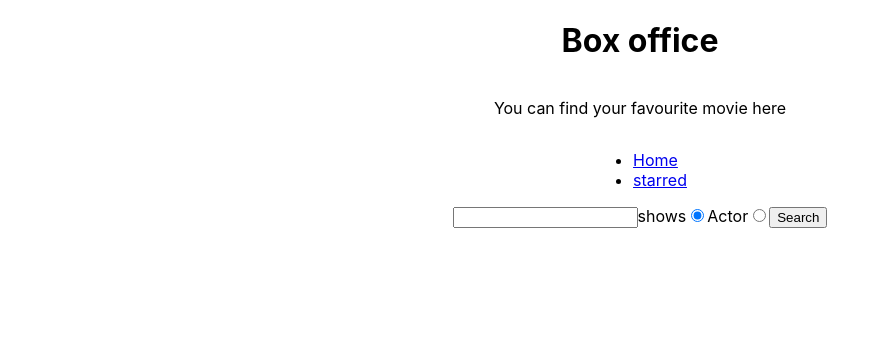
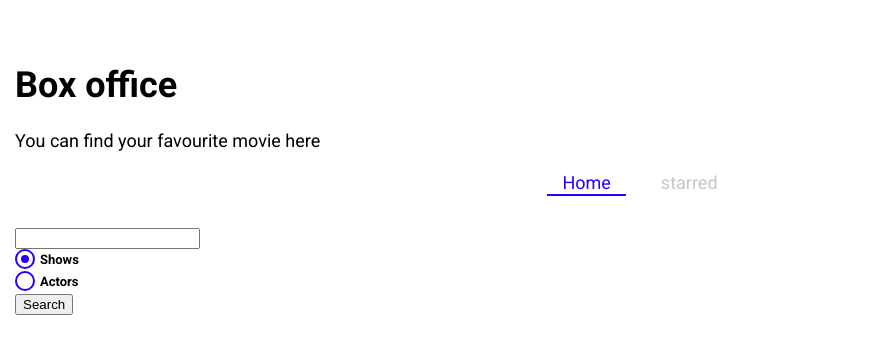
Before and after one commit to rajnibhatt/Box-Offiice-game, a React (Create React App) app: page / in a window 1280 px wide. Shown: the top 354 px of the page, without its empty margins (0-875 px from the left). Built offline with nearby package versions, Linux system fonts and the light colour scheme.

Commit message:
installled stylled component .create global theme with style component

```diff
--- a/package.json
+++ b/package.json
@@ -11,6 +11,7 @@
     "react-dom": "^18.2.0",
     "react-router-dom": "^6.14.1",
     "react-scripts": "5.0.1",
+    "styled-components": "^6.0.4",
     "web-vitals": "^2.1.4",
     "workbox-background-sync": "^6.6.0",
     "workbox-broadcast-update": "^6.6.0",
--- a/public/index.html
+++ b/public/index.html
@@ -21,7 +21,11 @@
       work correctly both with client-side routing and a non-root public URL.
       Learn how to configure a non-root public URL by running `npm run build`.
     -->
-    <title>React App</title>
+    <link
+  href="https://fonts.googleapis.com/css?family=Roboto:300,400,700,&display=swap"
+  rel="stylesheet"
+/>
+    <title>Box-Office</title>
   </head>
   <body>
     <noscript>You need to enable JavaScript to run this app.</noscript>
--- a/src/App.css
+++ /dev/null
@@ -1,44 +0,0 @@
-.App {
-  text-align: center;
-}
-
-.App-logo {
-  height: 40vmin;
-  pointer-events: none;
-}
-
-@media (prefers-reduced-motion: no-preference) {
-  .App-logo {
-    animation: App-logo-spin infinite 20s linear;
-  }
-}
-
-.App-header {
-  background-color: #282c34;
-  min-height: 100vh;
-  display: flex;
-  flex-direction: column;
-  align-items: center;
-  justify-content: center;
-  font-size: calc(10px + 2vmin);
-  color: white;
-}
-
-.App-link {
-  color: #61dafb;
-}
-
-@keyframes App-logo-spin {
-  from {
-    transform: rotate(0deg);
-  }
-  to {
-    transform: rotate(360deg);
-  }
-}
-.container{
-  display: flex;
-  justify-content: center;
-  align-items: center;
-  flex-direction: column;
-}
--- a/src/App.jsx
+++ b/src/App.jsx
@@ -4,7 +4,7 @@
 import Started from './Pages/Stared';
 import MainLayout from './Component/MainLayout';
 import Show from './Pages/Show';
-import './App.css';
+import { GlobalTheme } from './Pages/theme';
 
 const queryClient = new QueryClient();
 
@@ -13,6 +13,7 @@
 
    return(
    <QueryClientProvider client={queryClient}>
+      <GlobalTheme>
    <BrowserRouter>
    <Routes>
    <Route element={<MainLayout/>}>
@@ -24,6 +25,7 @@
 
    </Routes>
    </BrowserRouter>
+ </GlobalTheme>
    </QueryClientProvider>
 
    );
--- /dev/null
+++ b/src/Component/CustomRadio.jsx
@@ -0,0 +1,56 @@
+import styled from "styled-components";
+const CustomRadio = ({label,...inputProps})=>{
+    return(
+<StyledRadio>
+    {label}
+    <input {...inputProps} type="radio"/>
+    <span/>
+</StyledRadio>
+    );
+}
+export default CustomRadio;
+const StyledRadio = styled.label`
+  display: block;
+  position: relative;
+  padding-left: 25px;
+  cursor: pointer;
+  font-size: 13px;
+  user-select: none;
+  font-weight: 700;
+  line-height: 1.65;
+  input {
+    position: absolute;
+    opacity: 0;
+    cursor: pointer;
+  }
+  span {
+    position: absolute;
+    top: 0;
+    left: 0;
+    height: 16px;
+    width: 16px;
+    background-color: #fff;
+    border: 2px solid ${({ theme }) => theme.mainColors.blue};
+    border-radius: 50%;
+  }
+  input:checked ~ span {
+    background-color: #fff;
+    border: 2px solid ${({ theme }) => theme.mainColors.blue};
+  }
+  span:after {
+    content: '';
+    position: absolute;
+    display: none;
+  }
+  input:checked ~ span:after {
+    display: block;
+  }
+  span:after {
+    top: 4px;
+    left: 4px;
+    width: 8px;
+    height: 8px;
+    border-radius: 50%;
+    background: ${({ theme }) => theme.mainColors.blue};
+  }
+`;
--- a/src/Component/Navs.jsx
+++ b/src/Component/Navs.jsx
@@ -1,4 +1,5 @@
-import { Link } from "react-router-dom";
+import styled from "styled-components";
+import { NavLink } from "react-router-dom";
 const Links = [
     {
 text: "Home",
@@ -11,14 +12,56 @@
 ]
 const Navs = () =>{
     return ( <div className="container">
-<ul>{Links.map((item)=>(
+<NavList>{Links.map((item)=>(
      <li key={item.to}>
-        <Link to={item.to}>{item.text}</Link>
+        <LinkStyled to={item.to}>{item.text}</LinkStyled>
      </li>
 
 ))}
-</ul>
+</NavList>
     </div>
     );
 }
 export default Navs;
+
+const NavList = styled.ul`
+  display: flex;
+  justify-content: center;
+  list-style: none;
+  margin: 0 0 30px;
+  padding: 0;
+  li {
+    margin: 0 10px;
+  }
+`;
+
+const LinkStyled = styled(NavLink)`
+  display: block;
+  padding: 3px 15px;
+  position: relative;
+  text-decoration: none;
+  color: ${({ theme }) => theme.mainColors.gray};
+  &.active {
+    color: ${({ theme }) => theme.mainColors.blue};
+    &:after {
+      content: '';
+      position: absolute;
+      display: block;
+      height: 2px;
+      left: 0%;
+      bottom: 0;
+      background-color: ${({ theme }) => theme.mainColors.blue};
+      animation: slide-in 0.3s ease-in forwards;
+      @keyframes slide-in {
+        from {
+          left: 50%;
+          width: 0;
+        }
+        to {
+          left: 0%;
+          width: 100%;
+        }
+      }
+    }
+  }
+`;
--- a/src/Component/SearchForms.jsx
+++ b/src/Component/SearchForms.jsx
@@ -1,5 +1,6 @@
 import { useState } from "react";
 import { useSearchStr } from "../librarycustom/UseSearchStr";
+import CustomRadio from "./CustomRadio";
 const SearchForms = ({onSearch}) => {
     const [searchStr,setsearchStr] =  useSearchStr('');
     const [searchOption,setSearchOption] = useState('shows');
@@ -25,9 +26,28 @@
     return (
     <form onSubmit={onSubmit}>
     <input type="text" value={searchStr} onChange={onSearchInputChange}></input>
-             <label>
+
+            <CustomRadio
+              label="Shows"
+              name="search-option"
+              value = "shows"
+             checked = {searchOption === 'shows'}
+             onChange={onRadioChange}
+            />
+
+            <CustomRadio
+              label="Actors"
+              name="search-option"
+              value = "actors"
+             checked = {searchOption === 'actors'}
+             onChange={onRadioChange}
+            />
+
+             {/* <label>
               shows
-             <input type="radio" name="search-option" value = "shows"
+             <input type="radio"
+              name="search-option"
+              value = "shows"
              checked = {searchOption === 'shows'}
              onChange={onRadioChange} >
              </input>
@@ -39,7 +59,7 @@
              checked = {searchOption === 'actors'}
              onChange={onRadioChange}>
              </input>
-             </label>
+             </label> */}
  <button type="submit">Search </button>
     </form>
     );
--- /dev/null
+++ b/src/Pages/theme.jsx
@@ -0,0 +1,30 @@
+import { ThemeProvider, createGlobalStyle } from "styled-components";
+
+      const theme = {
+        fontFamily: 'Roboto, sans-serif',
+        mainColors: {
+          blue: '#2400ff',
+          gray: '#c6c6c6',
+          dark: '#353535',
+        },
+      };
+
+      const GlobalStyles = createGlobalStyle`
+        body {
+          font-family: ${props => props.theme.fontFamily};
+          font-size: 18px;
+          margin: 0;
+          padding-top: 40px;
+          padding-left: 15px;
+          padding-right: 15px;
+        }
+      `;
+
+      export const GlobalTheme = ({ children }) => {
+        return (
+          <ThemeProvider theme={theme}>
+            <GlobalStyles />
+            {children}
+          </ThemeProvider>
+        );
+      };
```
Also changed, not shown: 1 other file (tests, documents, lock files or other folders).
